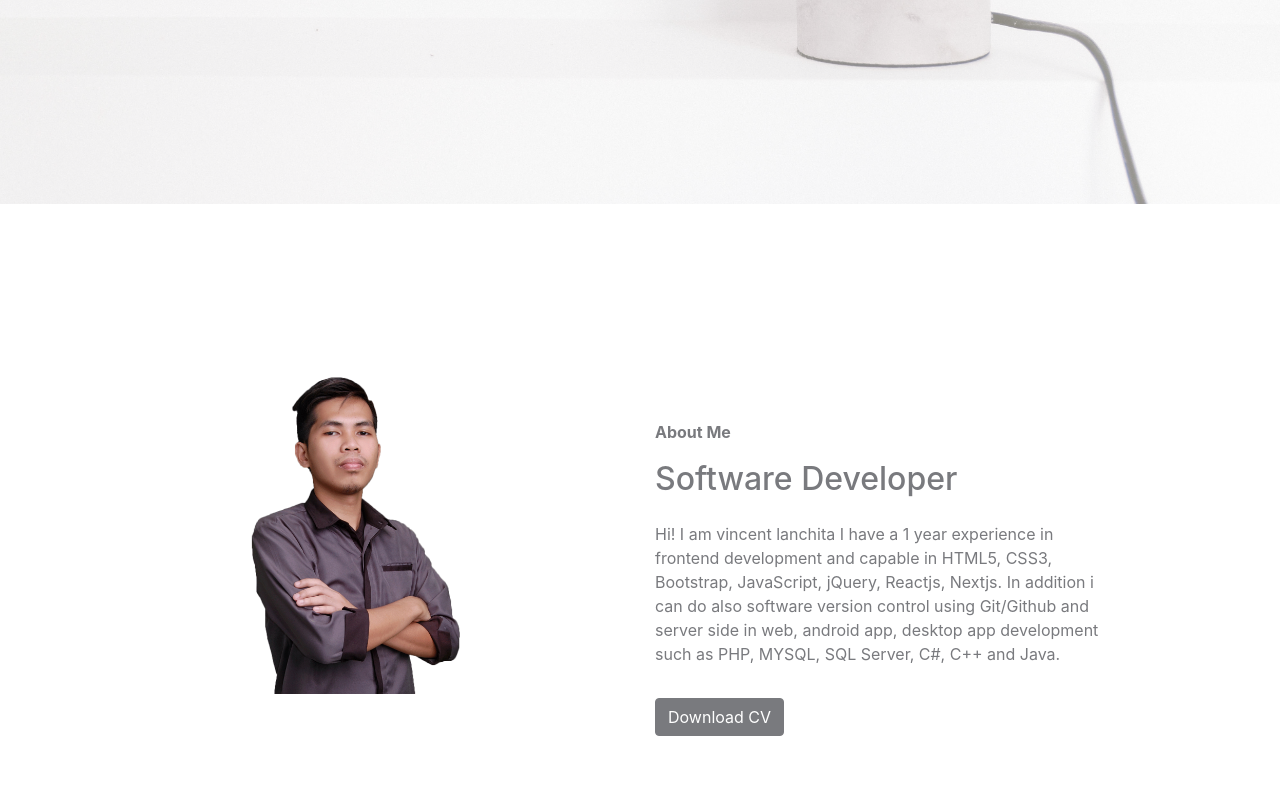
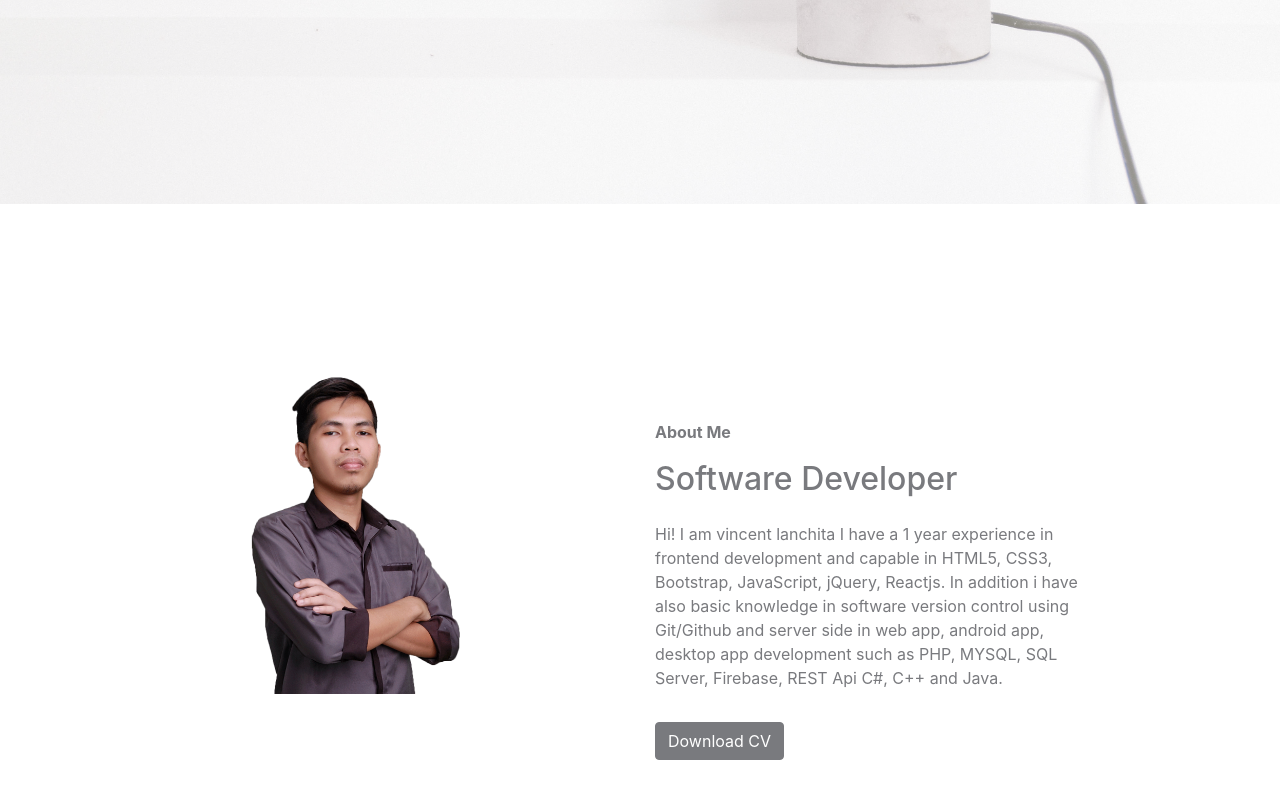
Before and after one commit to ranatixz/portfolio, a React (Create React App) app: page /about in a window 1280 px wide. Shown: the part 596-1394 px from the top of the page. Built offline with nearby package versions, Linux system fonts and the light colour scheme; no server answers; what google-maps-react would draw is missing.

Commit message:
editing skills and paragraphs

```diff
--- a/src/components/about/Paragraph.jsx
+++ b/src/components/about/Paragraph.jsx
@@ -12,11 +12,11 @@ const Paragraph = () =>{
             <p className="my-3">
                 Hi! I am vincent lanchita I have a 1 year experience
                 in frontend development and capable in HTML5, CSS3,
-                Bootstrap, JavaScript, jQuery, Reactjs, Nextjs. In addition i
-                can do also software version control using Git/Github
-                and server side in web, android app, desktop
-                app development such as PHP, MYSQL, SQL Server, C#,
-                C++ and Java.
+                Bootstrap, JavaScript, jQuery, Reactjs. In addition i
+                have also basic knowledge in software version control using Git/Github
+                and server side in web app, android app, desktop
+                app development such as PHP, MYSQL, SQL Server, Firebase, REST Api
+                C#, C++ and Java.
             </p>
             <a className="btn btn-primary my-3" href="https://dropmb.com/files/13b5f4374bfe138171a30ca9afb87126.docx">Download CV</a>
         </div>
--- a/src/data/data.js
+++ b/src/data/data.js
@@ -5,7 +5,7 @@ const Data = {
     {
         img: 'html-icon.png',
         service: 'Web Development',
-        description: 'I can build a blog, e-commerce, directory and contact and magazine sites for your product.',
+        description: 'Able to make a responsive layout and user friendly interface.',
         link: "https://en.wikipedia.org/wiki/Web_development"
     },
     {
@@ -17,7 +17,7 @@ const Data = {
     {
         img: 's3.png',
         service: 'Desktop App',
-        description: 'I can build a desktop app just like point of sale, banking and etc. in a modern user interface.',
+        description: 'I can build a desktop app using C# .net technologies with a modern user interface.',
         link: "https://www.google.com/search?sxsrf=ALeKk01tV0RNLK9DoFW8uacv0Qs8OZP7_w%3A1598620444686&ei=HANJX-jKKYyGoATmmIKoDg&q=desktop+application+development+meaning&oq=desktop+application+development+mea&gs_lcp=CgZwc3ktYWIQAxgAMgUIIRCgATIFCCEQoAE6AggAOgQIABBDOgYIABAWEB5QogVYggpg8hZoAHAAeAGAAfgHiAG6FpIBDTAuMS4xLjUtMS4xLjGYAQCgAQGqAQdnd3Mtd2l6wAEB&sclient=psy-ab"
     }
 
```
